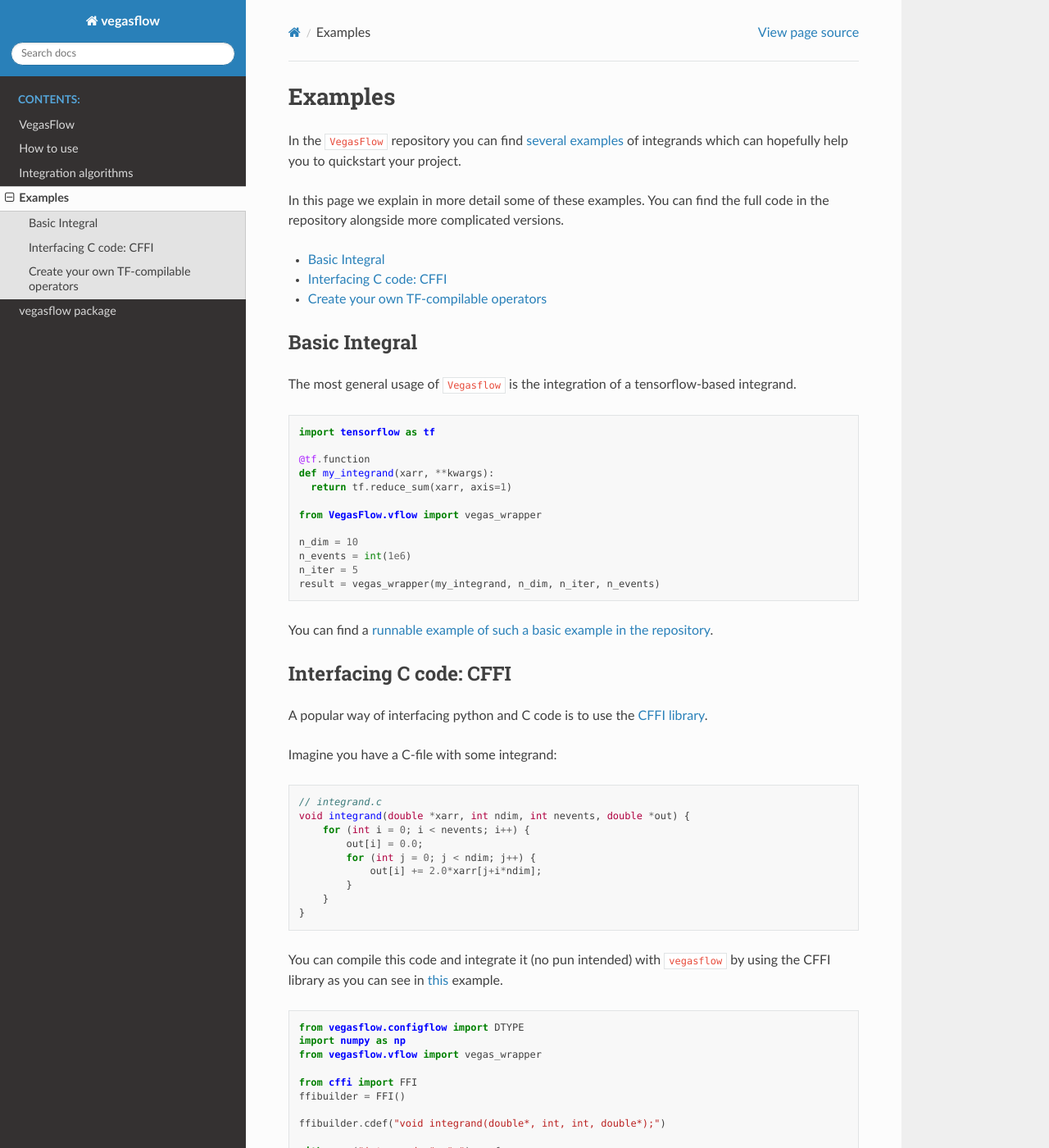
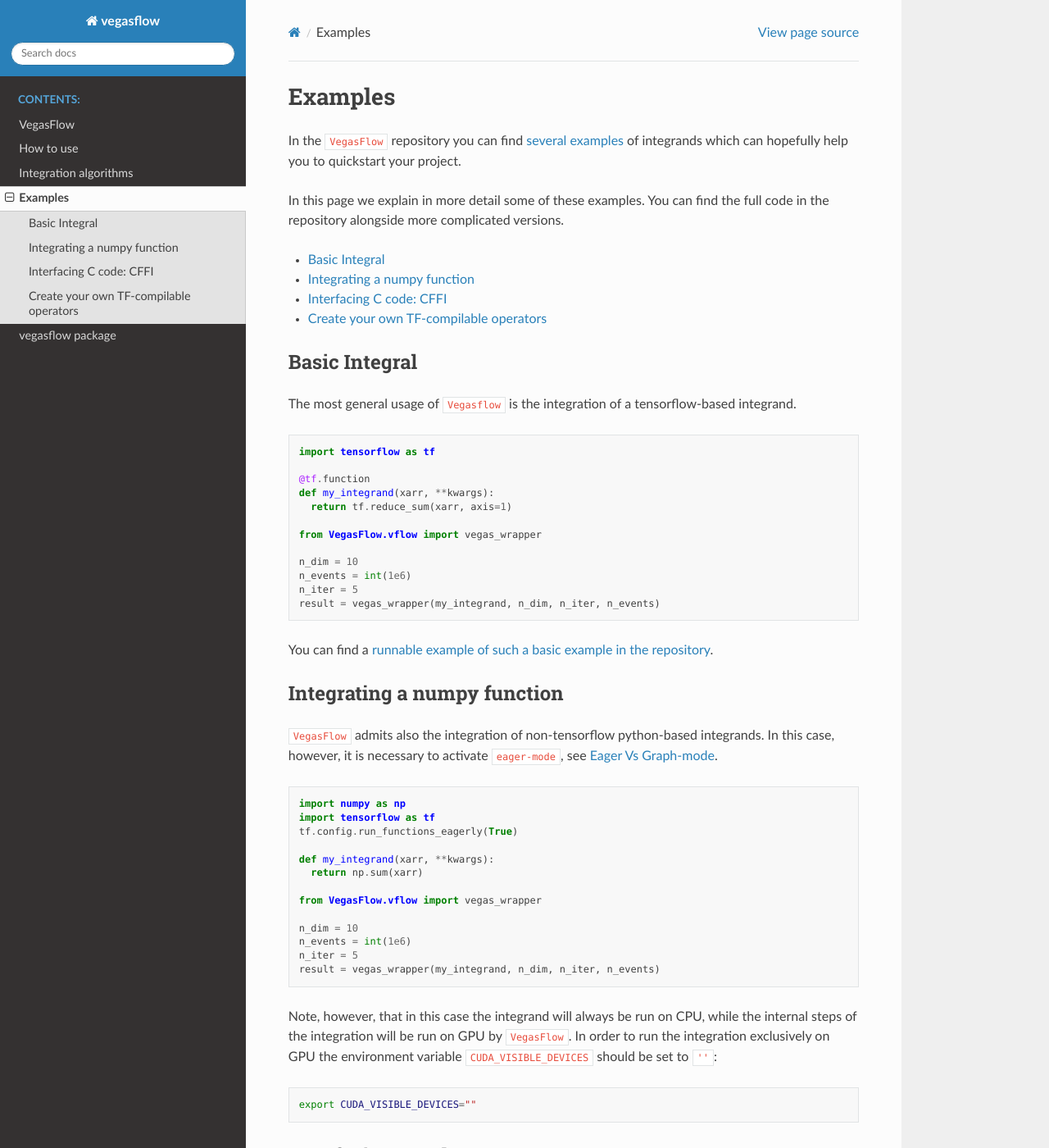
Before and after one commit to N3PDF/vegasflow, a Sphinx documentation site: the page built from doc/source/examples.rst, in a window 1280 px wide and 1400 px high. Shown: the whole window at 82% size. Built offline with Sphinx 7.4.7 and the Read the Docs theme 2.0.0, drawn with Linux system fonts in a browser that asks for light colours.

Commit message:
add docs about numpy example

```diff
--- a/doc/source/examples.rst
+++ b/doc/source/examples.rst
@@ -40,6 +40,35 @@
 
 You can find a `runnable example of such a basic example in the repository <https://github.com/N3PDF/vegasflow/blob/master/examples/simgauss_tf.py>`_.
 
+
+Integrating a numpy function
+============================
+
+``VegasFlow`` admits also the integration of non-tensorflow python-based integrands.
+In this case, however, it is necessary to activate ``eager-mode``, see :ref:`eager-label`.
+
+.. code-block:: python
+
+    import numpy as np
+    import tensorflow as tf
+    tf.config.run_functions_eagerly(True)
+
+    def my_integrand(xarr, **kwargs):
+      return np.sum(xarr)
+
+    from VegasFlow.vflow import vegas_wrapper
+
+    n_dim = 10
+    n_events = int(1e6)
+    n_iter = 5
+    result = vegas_wrapper(my_integrand, n_dim, n_iter, n_events)
+
+Note, however, that in this case the integrand will always be run on CPU, while the internal steps of the integration will be run on GPU by ``VegasFlow``.
+In order to run the integration exclusively on GPU the environment variable ``CUDA_VISIBLE_DEVICES`` should be set to ``''``:
+
+.. code-block:: bash
+
+    export CUDA_VISIBLE_DEVICES=""
 
 Interfacing C code: CFFI
 ========================
--- a/doc/source/how_to.rst
+++ b/doc/source/how_to.rst
@@ -70,6 +70,7 @@
 want to use for the integration by setting the environment variable to the
 right device, e.g., ``export CUDA_VISIBLE_DEVICES=0``.
 
+.. _eager-label:
 
 Eager Vs Graph-mode
 -------------------
```
